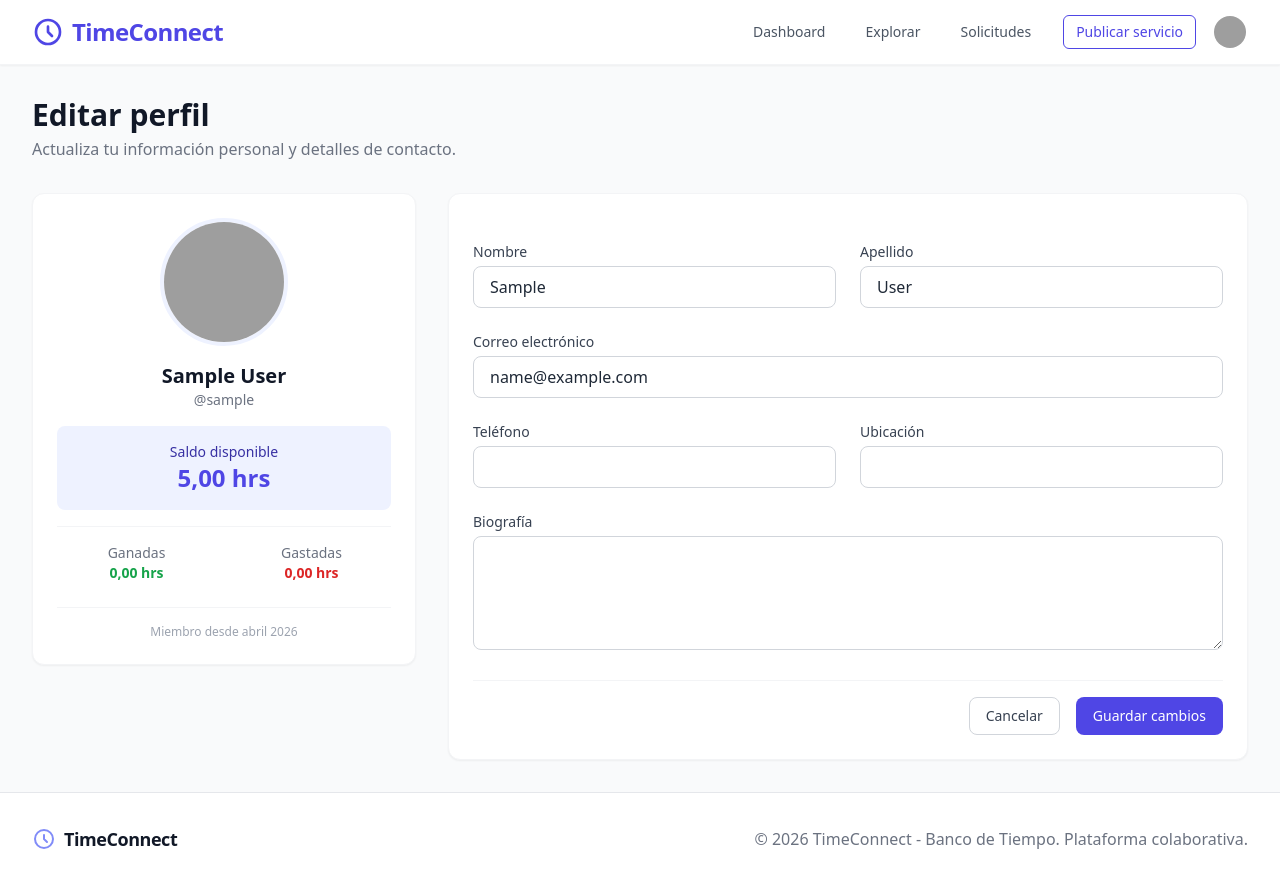
After one commit to christianpaul463463-tech/banco-de-tiempo, a Django app: page /perfil/editar/ in a window 1280 px wide. The commit adds this page. Run offline with Django 5.2, Linux system fonts and the light colour scheme; the visitor is signed in with stand-in values (Sample User, id 1); data that the repository does not hold is empty; some libraries are stand-ins or nearby versions; grey boxes are pictures that could not be loaded.

Commit message:
Se agrega edicion de perfil

```diff
--- a/accounts/forms.py
+++ b/accounts/forms.py
@@ -28,3 +28,24 @@ class UserRegistrationForm(UserCreationForm):
         if commit:
             user.save()
         return user
+
+class ProfileEditForm(forms.ModelForm):
+    class Meta:
+        model = Client
+        fields = ['first_name', 'last_name', 'email', 'phone', 'biography', 'location']
+        widgets = {
+            'first_name': forms.TextInput(attrs={'class': 'border border-gray-300 rounded-lg px-4 py-2 focus:ring-2 focus:ring-indigo-500 focus:border-transparent w-full'}),
+            'last_name': forms.TextInput(attrs={'class': 'border border-gray-300 rounded-lg px-4 py-2 focus:ring-2 focus:ring-indigo-500 focus:border-transparent w-full'}),
+            'email': forms.EmailInput(attrs={'class': 'border border-gray-300 rounded-lg px-4 py-2 focus:ring-2 focus:ring-indigo-500 focus:border-transparent w-full'}),
+            'phone': forms.TextInput(attrs={'class': 'border border-gray-300 rounded-lg px-4 py-2 focus:ring-2 focus:ring-indigo-500 focus:border-transparent w-full'}),
+            'biography': forms.Textarea(attrs={'class': 'border border-gray-300 rounded-lg px-4 py-2 focus:ring-2 focus:ring-indigo-500 focus:border-transparent w-full', 'rows': 4}),
+            'location': forms.TextInput(attrs={'class': 'border border-gray-300 rounded-lg px-4 py-2 focus:ring-2 focus:ring-indigo-500 focus:border-transparent w-full'}),
+        }
+        labels = {
+            'first_name': 'Nombre',
+            'last_name': 'Apellido',
+            'email': 'Correo electrónico',
+            'phone': 'Teléfono',
+            'biography': 'Biografía',
+            'location': 'Ubicación',
+        }
--- a/accounts/urls.py
+++ b/accounts/urls.py
@@ -20,7 +20,9 @@ urlpatterns = [
     # Servicios
     path('servicios/crear/', views.ServiceCreateView.as_view(), name='service_create'),
     path('servicios/', views.ServiceListView.as_view(), name='service_list'),
+    path('servicios/<int:pk>/solicitar/', views.request_service, name='request_service'),
     path('servicios/buscar/', views.search_services, name='search_services'),
+
     # Solicitudes
     path('solicitudes/', views.RequestsInboxView.as_view(), name='requests_inbox'),
     path('solicitudes/<int:request_id>/aceptar/', views.AcceptRequestView.as_view(), name='accept_request'),
@@ -34,4 +36,8 @@ urlpatterns = [
     # Reseñas
     path('reseñas/crear/<int:request_id>/', views.ReviewCreateView.as_view(), name='review_create'),
     path('usuarios/<int:client_id>/reseñas/', views.UserReviewsPartialView.as_view(), name='user_reviews'),
+
+    # Perfil y Transacciones
+    path('perfil/editar/', views.ProfileEditView.as_view(), name='profile_edit'),
+    path('transacciones/', views.TransactionHistoryView.as_view(), name='transactions'),
 ]
--- a/accounts/views.py
+++ b/accounts/views.py
@@ -1,10 +1,11 @@
 from django.shortcuts import render, redirect, get_object_or_404
 from django.views.generic import TemplateView, CreateView, ListView
 from django.contrib.auth.mixins import LoginRequiredMixin
-from django.urls import reverse_lazy
+from django.core.paginator import Paginator
+from django.urls import reverse_lazy, reverse
 from django.http import HttpResponse
-from .forms import UserRegistrationForm
-from .models import Client, Category, Service, Request as ServiceRequest, TimeTransaction, Report, Review
+from .forms import UserRegistrationForm, ProfileEditForm
+from .models import Client, Category, Service, Request as ServiceRequest, TimeTransaction, Report, Review, TimeAccount
 from django.db.models import Q, Avg
 from django.db import transaction
 from django.utils import timezone
@@ -22,6 +23,19 @@ class HomeView(TemplateView):
 class DashboardView(LoginRequiredMixin, TemplateView):
     template_name = 'dashboard.html'
     login_url = '/login/'
+
+    def get_context_data(self, **kwargs):
+        context = super().get_context_data(**kwargs)
+        user = self.request.user
+        time_account, _ = TimeAccount.objects.get_or_create(client=user, defaults={'balance_hours': 5.00})
+        context['time_account'] = time_account
+        context['my_services_count'] = Service.objects.filter(client=user).count()
+        context['pending_requests_count'] = ServiceRequest.objects.filter(provider_client=user, request_status='pending').count()
+        context['recent_services'] = Service.objects.filter(status='active').exclude(client=user).order_by('-created_at')[:6]
+        context['active_requests'] = ServiceRequest.objects.filter(
+            Q(requester_client=user) | Q(provider_client=user)
+        ).exclude(request_status__in=['completed', 'cancelled']).order_by('-requested_at')[:5]
+        return context
 
 class RegisterView(CreateView):
     template_name = 'register.html'
@@ -167,13 +181,32 @@ def search_services(request):
 def request_service(request, pk):
     if request.method == "POST":
         service = get_object_or_404(Service, pk=pk)
+
+        # Validar que no sea el propio servicio
+        if service.client == request.user:
+            return HttpResponse("No puedes solicitar tu propio servicio.", status=400)
+
         horas_solicitadas = float(request.POST.get('requested_hours', service.estimated_time))
         mensaje = request.POST.get('request_message', '')
 
-        if float(request.user.time_account.balance_hours) < horas_solicitadas:
-            return HttpResponse("Saldo insuficiente", status=400)
+        # Obtener o crear TimeAccount si no existe
+        time_account, _ = TimeAccount.objects.get_or_create(
+            client=request.user,
+            defaults={'balance_hours': 5.00}
+        )
 
-        request_obj = ServiceRequest.objects.create(
+        if float(time_account.balance_hours) < horas_solicitadas:
+            response = HttpResponse("Saldo insuficiente", status=400)
+            response['HX-Trigger'] = json.dumps({"show-toast": {"message": "No tienes saldo suficiente para esta solicitud.", "type": "error"}})
+            return response
+
+        # Validar que no exista ya una solicitud pendiente del mismo usuario para el mismo servicio
+        if ServiceRequest.objects.filter(service=service, requester_client=request.user, request_status='pending').exists():
+            response = HttpResponse("Ya tienes una solicitud pendiente para este servicio.", status=400)
+            response['HX-Trigger'] = json.dumps({"show-toast": {"message": "Ya enviaste una solicitud pendiente para este servicio.", "type": "error"}})
+            return response
+
+        ServiceRequest.objects.create(
             service=service,
             requester_client=request.user,
             provider_client=service.client,
@@ -182,9 +215,8 @@ def request_service(request, pk):
             request_status='pending'
         )
 
-        # Descontar horas del balance
-        request.user.time_account.balance_hours = float(request.user.time_account.balance_hours) - horas_solicitadas
-        request.user.time_account.save()
+        time_account.balance_hours = float(time_account.balance_hours) - horas_solicitadas
+        time_account.save()
 
         response = HttpResponse("")
         response['HX-Trigger'] = json.dumps({"show-toast": {"message": "¡Solicitud enviada correctamente!", "type": "success"}})
@@ -377,3 +409,42 @@ class UserReviewsPartialView(TemplateView):
         context['reviews'] = reviews
         context['average_rating'] = reviews.aggregate(Avg('rating'))['rating__avg']
         return context
+
+# --- User Profile ---
+class ProfileEditView(LoginRequiredMixin, TemplateView):
+    template_name = 'profile_edit.html'
+    login_url = '/login/'
+
+    def get_context_data(self, **kwargs):
+        context = super().get_context_data(**kwargs)
+        context['form'] = ProfileEditForm(instance=self.request.user)
+        return context
+
+    def post(self, request, *args, **kwargs):
+        form = ProfileEditForm(request.POST, instance=request.user)
+        if form.is_valid():
+            form.save()
+            return redirect(reverse('profile_edit') + '?saved=1')
+        return render(request, 'profile_edit.html', {'form': form})
+
+# --- Transaction History ---
+class TransactionHistoryView(LoginRequiredMixin, TemplateView):
+    template_name = 'transactions.html'
+    login_url = '/login/'
+
+    def get_context_data(self, **kwargs):
+        context = super().get_context_data(**kwargs)
+        user = self.request.user
+
+        transactions = TimeTransaction.objects.filter(
+            Q(sender_client=user) | Q(receiver_client=user)
+        ).order_by('-created_at')
+
+        paginator = Paginator(transactions, 20)
+        page_number = self.request.GET.get('page', 1)
+        context['transactions'] = paginator.get_page(page_number)
+
+        time_account, _ = TimeAccount.objects.get_or_create(client=user, defaults={'balance_hours': 5.00})
+        context['time_account'] = time_account
+
+        return context
--- a/templates/base.html
+++ b/templates/base.html
@@ -57,7 +57,8 @@
                                         <p class="text-sm font-medium text-gray-900 truncate">{{ user.first_name }} {{ user.last_name }}</p>
                                         <p class="text-xs text-gray-500 truncate">{{ user.email }}</p>
                                     </div>
-                                    <a href="#" class="block px-4 py-2 text-sm text-gray-700 hover:bg-indigo-50 hover:text-indigo-600 transition-colors" role="menuitem">Mi perfil</a>
+                                    <a href="{% url 'profile_edit' %}" class="block px-4 py-2 text-sm text-gray-700 hover:bg-indigo-50 hover:text-indigo-600 transition-colors" role="menuitem">Mi perfil</a>
+                                    <a href="{% url 'transactions' %}" class="block px-4 py-2 text-sm text-gray-700 hover:bg-indigo-50 hover:text-indigo-600 transition-colors" role="menuitem">Mis transacciones</a>
                                     <form method="post" action="{% url 'logout' %}">
                                         {% csrf_token %}
                                         <button type="submit" class="block w-full text-left px-4 py-2 text-sm text-red-600 hover:bg-red-50 transition-colors" role="menuitem">Cerrar sesión</button>
--- /dev/null
+++ b/templates/profile_edit.html
@@ -0,0 +1,97 @@
+{% extends "base.html" %}
+
+{% block content %}
+<div class="max-w-7xl mx-auto px-4 sm:px-6 lg:px-8 py-8">
+    <div class="mb-8">
+        <h1 class="text-3xl font-bold text-gray-900">Editar perfil</h1>
+        <p class="text-gray-500 mt-1">Actualiza tu información personal y detalles de contacto.</p>
+    </div>
+
+    <div class="grid grid-cols-1 lg:grid-cols-3 gap-8">
+        <!-- Columna izquierda - tarjeta de perfil -->
+        <div class="lg:col-span-1">
+            <div class="bg-white rounded-xl shadow-sm border border-gray-100 p-6 text-center">
+                <img class="w-32 h-32 rounded-full mx-auto mb-4 border-4 border-indigo-50 object-cover"
+                     src="https://ui-avatars.com/api/?name={{ request.user.get_full_name|urlencode }}&size=128&background=6366f1&color=fff"
+                     alt="Avatar">
+                <h2 class="text-xl font-bold text-gray-900">{{ request.user.get_full_name }}</h2>
+                <p class="text-sm text-gray-500 mb-4">@{{ request.user.username }}</p>
+
+                <div class="bg-indigo-50 rounded-lg p-4 mb-4">
+                    <p class="text-sm text-indigo-800 font-medium">Saldo disponible</p>
+                    <p class="text-2xl font-bold text-indigo-600">{{ request.user.time_account.balance_hours|default:"0.00"|floatformat:2 }} hrs</p>
+                </div>
+
+                <div class="grid grid-cols-2 gap-4 text-sm border-t border-gray-100 pt-4">
+                    <div>
+                        <p class="text-gray-500">Ganadas</p>
+                        <p class="font-semibold text-green-600">{{ request.user.time_account.total_hours_earned|default:"0.00"|floatformat:2 }} hrs</p>
+                    </div>
+                    <div>
+                        <p class="text-gray-500">Gastadas</p>
+                        <p class="font-semibold text-red-600">{{ request.user.time_account.total_hours_spent|default:"0.00"|floatformat:2 }} hrs</p>
+                    </div>
+                </div>
+
+                <p class="text-xs text-gray-400 mt-6 pt-4 border-t border-gray-100">
+                    Miembro desde {{ request.user.created_at|date:"F Y" }}
+                </p>
+            </div>
+        </div>
+
+        <!-- Columna derecha - formulario -->
+        <div class="lg:col-span-2">
+            <div class="bg-white rounded-xl shadow-sm border border-gray-100 p-6">
+                <form method="post" class="space-y-6">
+                    {% csrf_token %}
+
+                    <div class="grid grid-cols-1 md:grid-cols-2 gap-6">
+                        <div>
+                            <label class="block text-sm font-medium text-gray-700 mb-1">{{ form.first_name.label }}</label>
+                            {{ form.first_name }}
+                        </div>
+                        <div>
+                            <label class="block text-sm font-medium text-gray-700 mb-1">{{ form.last_name.label }}</label>
+                            {{ form.last_name }}
+                        </div>
+                    </div>
+
+                    <div>
+                        <label class="block text-sm font-medium text-gray-700 mb-1">{{ form.email.label }}</label>
+                        {{ form.email }}
+                    </div>
+
+                    <div class="grid grid-cols-1 md:grid-cols-2 gap-6">
+                        <div>
+                            <label class="block text-sm font-medium text-gray-700 mb-1">{{ form.phone.label }}</label>
+                            {{ form.phone }}
+                        </div>
+                        <div>
+                            <label class="block text-sm font-medium text-gray-700 mb-1">{{ form.location.label }}</label>
+                            {{ form.location }}
+                        </div>
+                    </div>
+
+                    <div>
+                        <label class="block text-sm font-medium text-gray-700 mb-1">{{ form.biography.label }}</label>
+                        {{ form.biography }}
+                    </div>
+
+                    <div class="flex items-center justify-end gap-4 pt-4 border-t border-gray-100">
+                        <a href="{% url 'dashboard' %}" class="px-4 py-2 text-sm font-medium text-gray-700 bg-white border border-gray-300 rounded-lg hover:bg-gray-50 focus:outline-none focus:ring-2 focus:ring-offset-2 focus:ring-indigo-500">
+                            Cancelar
+                        </a>
+                        <button type="submit" class="px-4 py-2 text-sm font-medium text-white bg-indigo-600 border border-transparent rounded-lg hover:bg-indigo-700 focus:outline-none focus:ring-2 focus:ring-offset-2 focus:ring-indigo-500">
+                            Guardar cambios
+                        </button>
+                    </div>
+                </form>
+            </div>
+        </div>
+    </div>
+</div>
+
+<div x-data="{ saved: {{ request.GET.saved|default:'0' }} === 1 }"
+     x-init="if(saved) { window.dispatchEvent(new CustomEvent('show-toast', { detail: { message: 'Perfil actualizado correctamente', type: 'success' } })); }">
+</div>
+{% endblock %}
```
Also changed, not shown: templates/service_list.html (+9 -5 lines), templates/transactions.html (added, +174 -0 lines).
